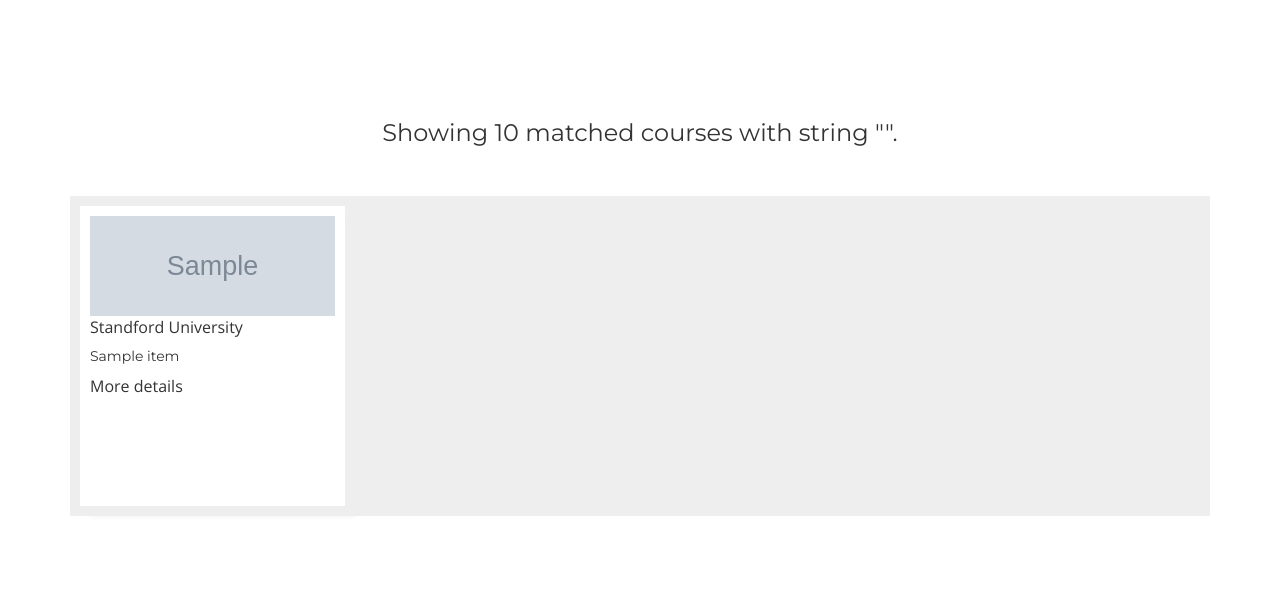
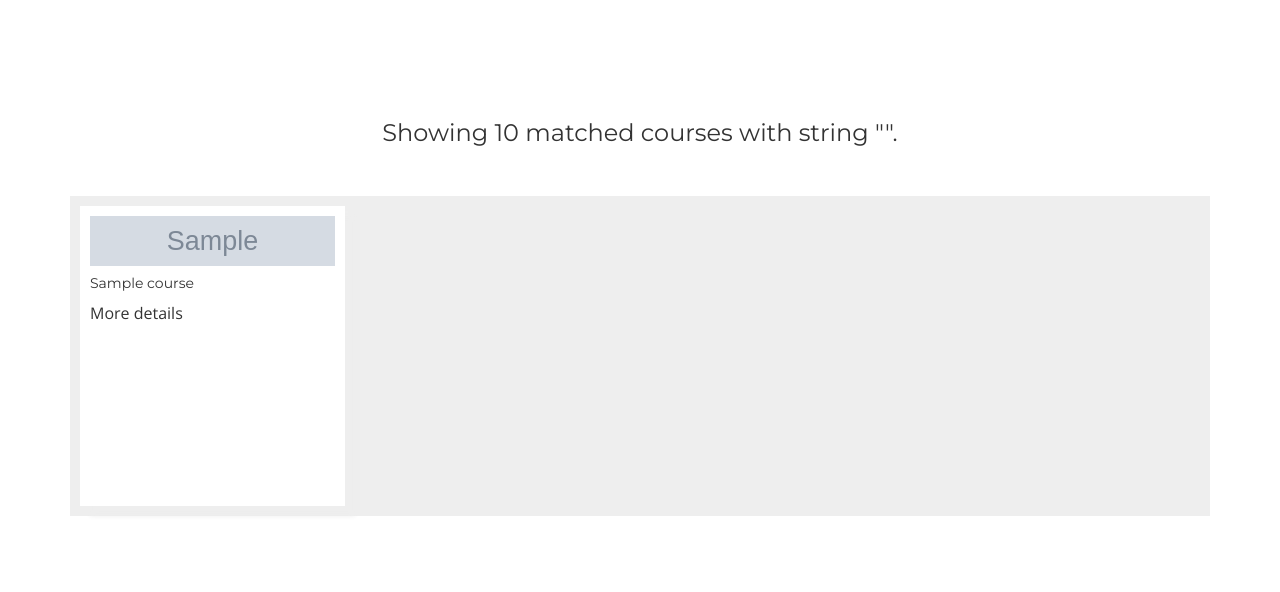
Before and after one commit to spyshiv/Coursera-mockup, a Django app: template templates/search-result.html in a window 1280 px wide. Shown: the part 73-665 px from the top of the page. Run offline with Django 3.2, Linux system fonts and the light colour scheme; the template is opened without the code that fills it: most values are stand-ins (such as "Sample title", 1, 10 or a date in 2020); grey boxes marked "Sample" are stand-in pictures; some libraries are stand-ins or nearby versions.

Commit message:
Add backup point

```diff
--- a/static/css/main.css
+++ b/static/css/main.css
@@ -683,7 +683,7 @@ img {
 
 .co-search-courses-content .co-search-course-img img{
 	width: 100%;
-	max-height: 100px;
+	height: 50px;
 }
 
 /*==================FOOTER====================*/
--- a/templates/search-result.html
+++ b/templates/search-result.html
@@ -2,16 +2,6 @@
 {% load static %}
 {% block content %}
 {% include 'shared/nav.html' %}
-
-
-<!-- <div>
-	<p>Elements</p>
-	<ul>
-	{% for item in elements %}
-	    <h2>{{ item.partnerLogo }}</h2>
-	{% endfor %}
-	</ul>
-</div> -->
 
 <section id="co-search-courses">
     <div class="container">
@@ -24,23 +14,27 @@
             <!-- End Title -->
             <!-- Start search course content -->
             <div class="co-search-courses-content">
-            {% for item in elements %}
+            {% for course, partner ,instructor in data %}
+              <a href="https://www.coursera.org/learn/{{course.slug}}" target="_blank">
                 <div class="col-lg-3 col-md-3 col-xs-12 co-search-details">
                   <div class="co-search-course-single">
                     <figure class="co-search-course-img">
-                    <a href="#"><img src="{{item.partnerLogo}}" alt="img not found"></a>
+                      <a href="https://www.coursera.org/learn/{{course.slug}}" target="_blank"><img src="{{course.partnerLogo}}" alt="img not found"></a>
                       <figcaption class="co-search-course-imgcaption">
-                      <a href="#">Standford University</a>
+
+                        <!-- <a href="" id="">hehe</a> -->
+
                       </figcaption>
                     </figure>
                     <div class="co-search-course-single-content">
-                    <h5><a href="#">{{item.name}}</a></h5>
+                      <h5><a href="https://www.coursera.org/learn/{{course.slug}}" target="_blank">{{course.name}}</a></h5>
                       <div class="co-search-course-single-contbottom">
                         <a class="co-course-details" href="#">More details</a>
                       </div>
                     </div>
                   </div>
                 </div>
+              </a>
             {% endfor %}
             </div>
             <!-- End search course content -->
```
Also changed, not shown: coursera/views.py (+12 -2 lines). Lines whose indentation alone changed are shown as unchanged.
